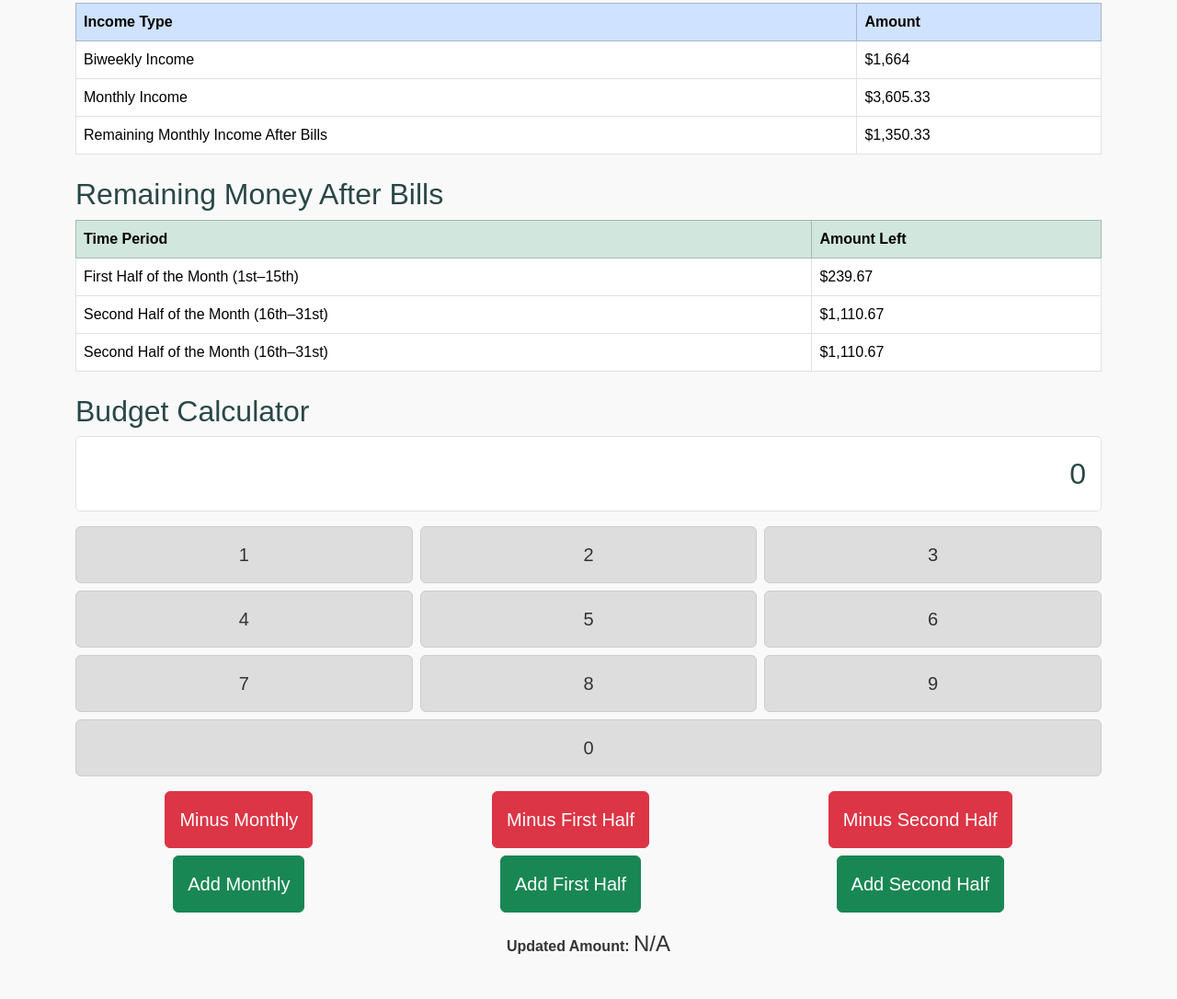
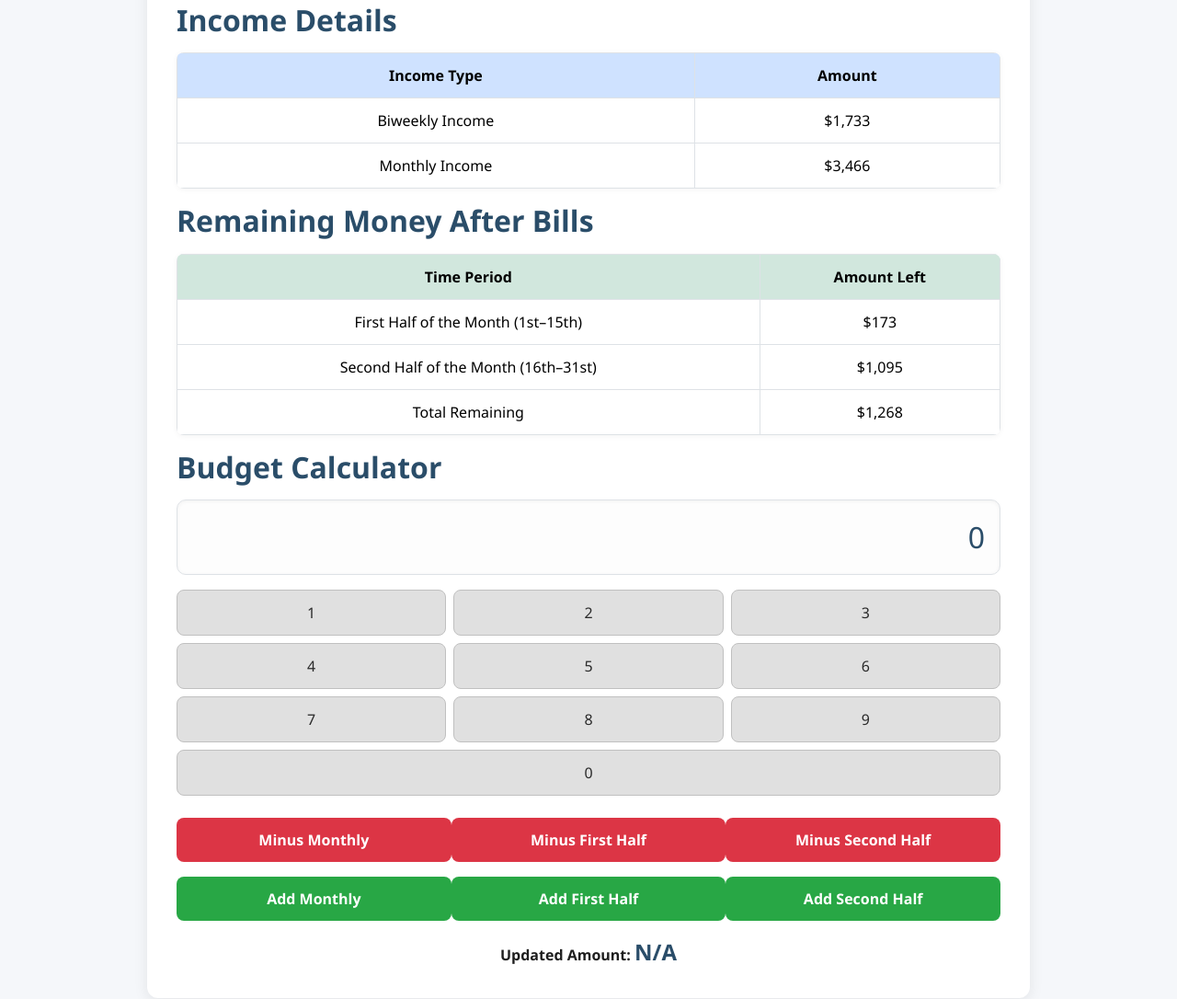
Before and after one commit to Octozek/Family-Finances, a plain HTML site: page index.html in a window 1280 px wide. Shown: the part 242-1328 px from the top of the page at 92% size. Drawn offline with nearby package versions, Linux system fonts and the light colour scheme.

Commit message:
Updated bills list and applied professional styling to layout and calculator UI

```diff
--- a/index.html
+++ b/index.html
@@ -30,15 +30,11 @@
                 <tbody>
                     <tr>
                         <td>Biweekly Income</td>
-                        <td>$1,664</td>
+                        <td>$1,733</td>
                     </tr>
                     <tr>
                         <td>Monthly Income</td>
-                        <td id="monthly-income">$3,605.33</td>
-                    </tr>
-                    <tr>
-                        <td>Remaining Monthly Income After Bills</td>
-                        <td id="remaining-monthly">$1,350.33</td>
+                        <td id="monthly-income">$3,466</td>
                     </tr>
                 </tbody>
             </table>
@@ -57,15 +53,15 @@
                 <tbody>
                     <tr>
                         <td>First Half of the Month (1st–15th)</td>
-                        <td id="first-half">$239.67</td>
+                        <td id="first-half">$173</td>
                     </tr>
                     <tr>
                         <td>Second Half of the Month (16th–31st)</td>
-                        <td id="second-half">$1,110.67</td>
+                        <td id="second-half">$1,095</td>
                     </tr>
                     <tr>
-                        <td>Second Half of the Month (16th–31st)</td>
-                        <td id="second-half">$1,110.67</td>
+                        <td>Total Remaining</td>
+                        <td id="total-remaining">$1,268</td>
                     </tr>
                 </tbody>
             </table>
--- a/script.js
+++ b/script.js
@@ -1,7 +1,7 @@
-// Initial values
-let remainingMonthly = 1350.33;
-let firstHalf = 239.67;
-let secondHalf = 1110.67;
+// Corrected Initial Values
+let remainingMonthly = 1268.00;
+let firstHalf = 173.00;
+let secondHalf = 1095.00;
 let displayValue = "0";
 
 // Update display
@@ -46,7 +46,6 @@ function adjustBudget(action, target) {
             break;
     }
 
-    // Display updated amount
     document.getElementById("updated-amount").innerText = `$${updatedValue.toFixed(2)}`;
     displayValue = "0";
     updateDisplay();
--- a/styles.css
+++ b/styles.css
@@ -1,42 +1,131 @@
+/* Reset & Base */
 body {
-    background-color: #f9f9f9;
-    color: #333;
-    font-family: Arial, sans-serif;
+    background-color: #f5f7fa;
+    font-family: 'Segoe UI', Tahoma, Geneva, Verdana, sans-serif;
+    color: #1e1e1e;
+    margin: 0;
+    padding: 20px;
 }
 
+/* Headings */
 h1, h2, h3 {
-    color: #2A4747;
+    color: #2a4d69;
+    font-weight: 600;
+    margin-bottom: 1rem;
 }
 
-.table {
-    margin-bottom: 1.5rem;
+/* Container Enhancements */
+.container {
+    max-width: 960px;
+    margin: 0 auto;
+    background-color: #fff;
+    padding: 2rem;
+    border-radius: 12px;
+    box-shadow: 0 4px 16px rgba(0, 0, 0, 0.08);
 }
 
-.btn {
-    font-size: 1.25rem;
-    padding: 15px;
+/* Tables */
+.table {
+    background-color: #ffffff;
+    border-radius: 8px;
+    overflow: hidden;
+    box-shadow: 0 1px 6px rgba(0, 0, 0, 0.05);
 }
 
-#display {
-    background-color: #fff;
-    border-radius: 5px;
-    text-align: right;
-    color: #2A4747;
+.table thead {
+    background-color: #e8f1f2;
+    color: #2a4d69;
+    font-weight: bold;
 }
 
-/* Dial buttons for better visibility */
+.table td, .table th {
+    text-align: center;
+    vertical-align: middle;
+    padding: 12px;
+}
+
+.table-bordered td, .table-bordered th {
+    border: 1px solid #dee2e6;
+}
+
+/* Budget Display */
+#display {
+    background-color: #fdfdfd;
+    border: 2px solid #2a4d69;
+    border-radius: 10px;
+    text-align: right;
+    color: #2a4d69;
+    font-size: 2rem;
+    padding: 12px 16px;
+    margin-bottom: 1rem;
+    box-shadow: inset 0 1px 4px rgba(0, 0, 0, 0.05);
+}
+
+/* Buttons */
+.btn {
+    font-size: 1rem;
+    padding: 12px 20px;
+    border-radius: 8px;
+    transition: all 0.3s ease;
+}
+
+.btn-secondary {
+    background-color: #6c757d;
+    border: none;
+    color: #fff;
+}
+
+.btn-secondary:hover {
+    background-color: #5a6268;
+}
+
 .btn-light {
-    background-color: #ddd !important;
-    color: #333 !important;
-    border: 1px solid #ccc;
+    background-color: #e0e0e0 !important;
+    color: #2a2a2a !important;
+    border: 1px solid #c0c0c0;
 }
 
 .btn-light:hover {
-    background-color: #ccc !important;
+    background-color: #cfcfcf !important;
     color: #000 !important;
 }
 
-/* General table styling for better readability */
-.table {
-    background-color: #fff;
+.btn-success, .btn-danger {
+    width: 100%;
+    font-weight: 600;
+    padding: 12px;
+    margin-top: 8px;
 }
+
+.btn-success {
+    background-color: #28a745;
+    border: none;
+}
+
+.btn-success:hover {
+    background-color: #218838;
+}
+
+.btn-danger {
+    background-color: #dc3545;
+    border: none;
+}
+
+.btn-danger:hover {
+    background-color: #c82333;
+}
+
+/* Responsive Grid for Calculator Buttons */
+.calc-grid {
+    display: grid;
+    grid-template-columns: repeat(3, 1fr);
+    gap: 12px;
+    margin-bottom: 1rem;
+}
+
+/* Status Text */
+#updated-amount {
+    font-weight: bold;
+    font-size: 1.1rem;
+    color: #2a4d69;
+}
```
Also changed, not shown: bills.html (+2 -4 lines).
